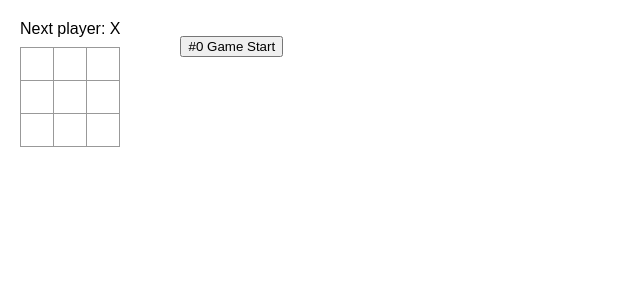
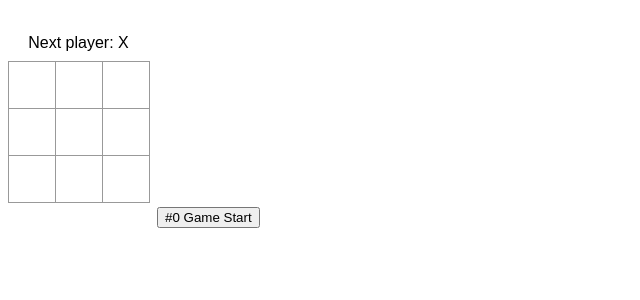
Before and after one commit to RomanDietenmeier/React-Tic-Tac-Toe, a React (Create React App) app: page / in a window 1280 px wide. Shown: the top 300 px of the page, without its empty margins (0-640 px from the left). Built offline with nearby package versions, Linux system fonts and the light colour scheme.

Commit message:
Change styles to make it more iframable.

```diff
--- a/src/App.js
+++ b/src/App.js
@@ -82,7 +82,7 @@ function calculateWinner(squares) {
   return null;
 }
 
-export function Game() {
+export function TicTacToe() {
   const [history, setHistory] = useState([Array(9).fill(null)]);
   const [currentMove, setCurrentMove] = useState(0);
   const currentSquares = history[currentMove];
@@ -125,11 +125,17 @@ export function Game() {
 
   return (
     <div className="game">
-      <div className="game-board">
+      <div style={{ marginTop: "auto", marginBottom: "auto" }}>
         <Board xIsNext={xIsNext} squares={currentSquares} onPlay={handlePlay} />
       </div>
-      <div className="game-info">
-        <ol>{historyStates}</ol>
+      <div
+        style={{
+          marginLeft: "0.5rem",
+          display: "flex",
+          flexDirection: "column-reverse",
+        }}
+      >
+        {historyStates}
       </div>
     </div>
   );
--- a/src/index.js
+++ b/src/index.js
@@ -2,11 +2,11 @@ import { StrictMode } from "react";
 import { createRoot } from "react-dom/client";
 import "./styles.css";
 
-import { Game } from "./App";
+import { TicTacToe } from "./App";
 
 const root = createRoot(document.getElementById("root"));
 root.render(
   <StrictMode>
-    <Game />
+    <TicTacToe />
   </StrictMode>
 );
--- a/src/styles.css
+++ b/src/styles.css
@@ -1,58 +1,6 @@
-* {
-  box-sizing: border-box;
-}
-
 body {
   font-family: sans-serif;
-  margin: 20px;
-  padding: 0;
-}
-
-h1 {
-  margin-top: 0;
-  font-size: 22px;
-}
-
-h2 {
-  margin-top: 0;
-  font-size: 20px;
-}
-
-h3 {
-  margin-top: 0;
-  font-size: 18px;
-}
-
-h4 {
-  margin-top: 0;
-  font-size: 16px;
-}
-
-h5 {
-  margin-top: 0;
-  font-size: 14px;
-}
-
-h6 {
-  margin-top: 0;
-  font-size: 12px;
-}
-
-code {
-  font-size: 1.2em;
-}
-
-ul {
-  padding-inline-start: 20px;
-}
-
-* {
-  box-sizing: border-box;
-}
-
-body {
-  font-family: sans-serif;
-  margin: 20px;
+  margin: 8px;
   padding: 0;
 }
 
@@ -60,31 +8,30 @@ body {
   background: #fff;
   border: 1px solid #999;
   float: left;
-  font-size: 24px;
+  font-size: 2.25rem;
   font-weight: bold;
-  line-height: 34px;
-  height: 34px;
+  line-height: 3rem;
+  height: 3rem;
   margin-right: -1px;
   margin-top: -1px;
   padding: 0;
   text-align: center;
-  width: 34px;
+  width: 3rem;
 }
 
 .board-row:after {
   clear: both;
-  content: '';
+  content: "";
   display: table;
 }
 
 .status {
+  text-align: center;
   margin-bottom: 10px;
 }
+
 .game {
   display: flex;
   flex-direction: row;
+  min-height: 13.75rem;
 }
-
-.game-info {
-  margin-left: 20px;
-}
```
